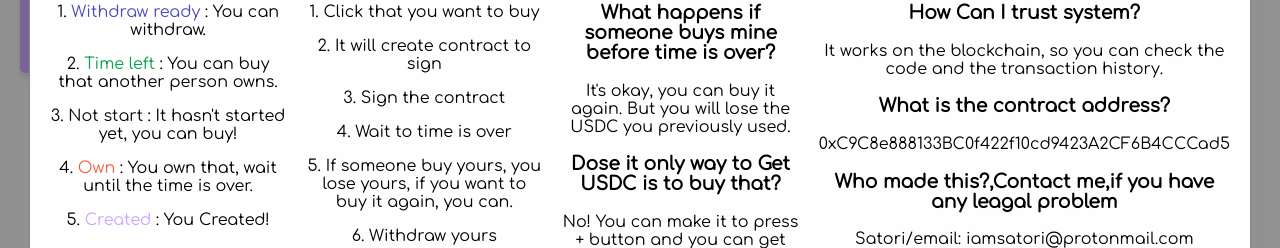
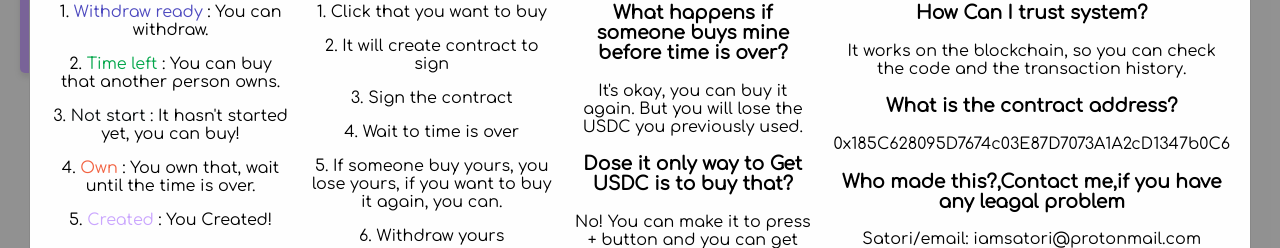
Before and after one commit to IamSatori/frontend, a plain HTML site: page index.html in a window 1280 px wide. Shown: the part 191-439 px from the top of the page. Drawn offline with Linux system fonts and the light colour scheme.

Commit message:
Update index.html

```diff
--- a/index.html
+++ b/index.html
@@ -77,7 +77,7 @@
         <h3>How Can I trust system?</h3>
         <p>It works on the blockchain, so you can check the code and the transaction history.</p>
         <h3>What is the contract address?</h3>
-        <p>0xC9C8e888133BC0f422f10cd9423A2CF6B4CCCad5</p>
+        <p>0x185C628095D7674c03E87D7073A1A2cD1347b0C6</p>
         <h3>Who made this?,Contact me,if you have any leagal problem</h3>
         <p>Satori/email: iamsatori@protonmail.com</p>
         <h3>Announcement</h3>
```
